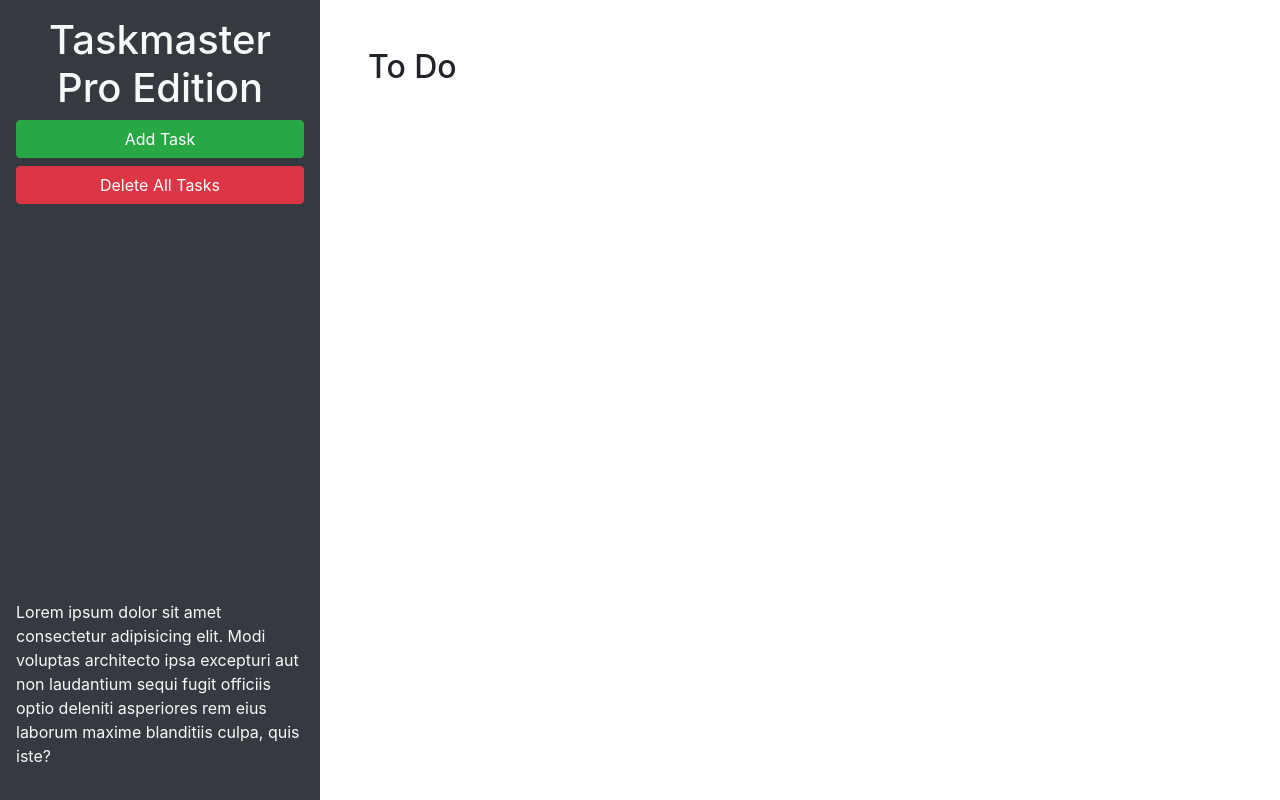
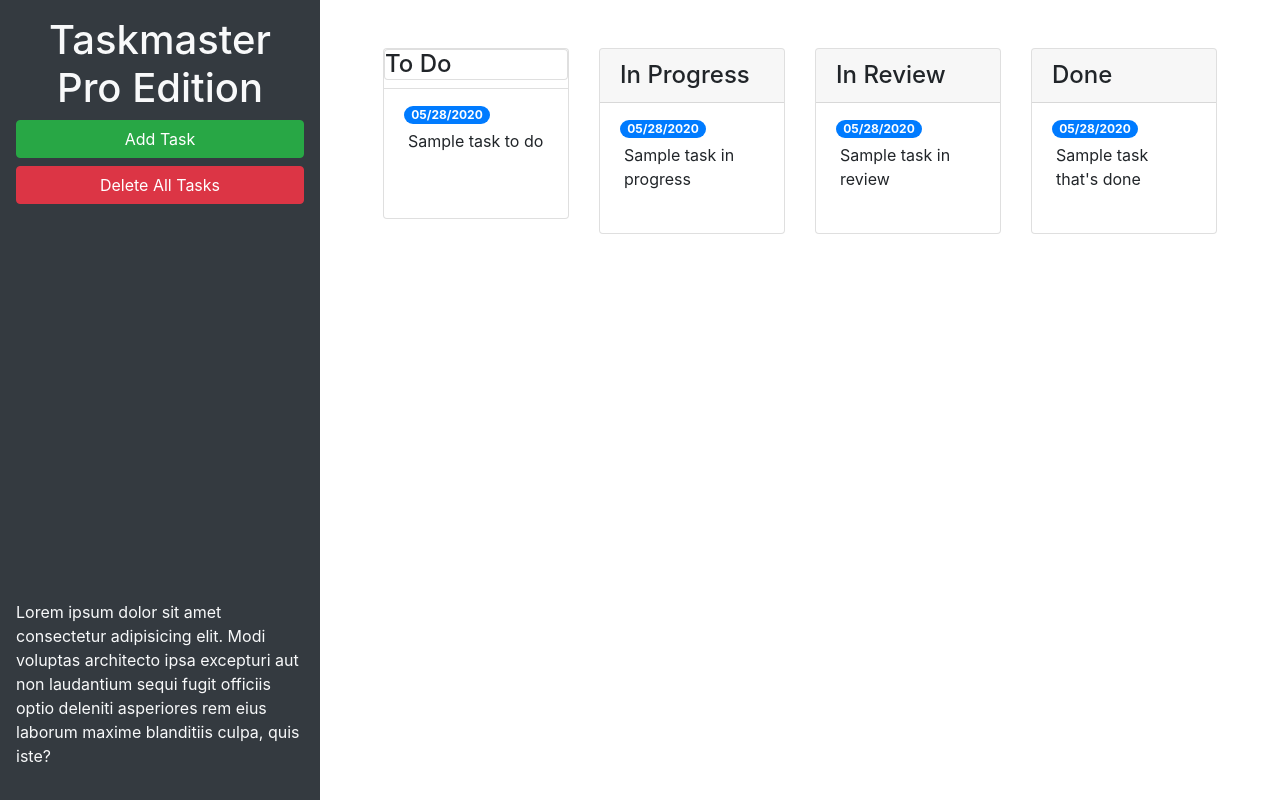
Before and after one commit to MicahPellum/Taskmaster-Pro, a plain HTML site: page taskmaster-starter/index.html in a window 1280 px wide. Drawn offline with nearby package versions, Linux system fonts and the light colour scheme.

Commit message:
bootstrap

```diff
--- a/taskmaster-starter/index.html
+++ b/taskmaster-starter/index.html
@@ -24,9 +24,68 @@
       </p>
     </header>
     <main class="col-12 col-lg-9">
-      <div class="m-5">
-        <h2>To Do</h2>
-        <ul id="list-toDo" class="list-group"> </ul>
+      <div class="m-5 row justify-content-around">
+        <!-- todo start -->
+        <div class="col-12 col-md-6 col-xl-3 mb-3">
+          <div class="card">
+          <h4 class="card header">
+            To Do
+          </h4>
+          <ul id="list-toDo" class="list-group list-group-flush">
+            <li class="list-group-item">
+              <span class="badge badge-primary badge-pill">05/28/2020</span>
+        <p class="m-1">Sample task to do</p>
+            </li>
+          </ul>
+        </div>
+      </div>
+        <!-- todo end -->
+        <!-- in progress start -->
+        <div class="col-12 col-md-6 col-xl-3 mb-3">
+          <div class="card">
+            <h4 class="card-header">
+              In Progress
+            </h4>
+          <ul id="list-inProgress" class="list-group list-group-flush">
+            <li class="list-group-item">
+              <span class="badge badge-primary badge-pill">05/28/2020</span>
+              <p class="m-1">Sample task in progress</p>
+            </li>
+          </ul>
+        </div>
+        </div>
+
+        <!-- in progress end -->
+        <!-- in review start -->
+        <div class="col-12 cold-md-6 col-xl-3 mb-3">
+          <div class="card">
+          <h4 class="card-header">
+            In Review
+          </h4>
+          <ul id="list-inReview" class="list-group list-group-flush">
+            <li class="list-group-item">
+              <span class="badge badge-primary badge-pill">05/28/2020</span>
+              <p class="m-1">Sample task in review</p>
+            </li>
+          </ul>
+        </div>
+        </div>
+        <!-- in review end -->
+        <!-- done start -->
+        <div class="col-12 col-md-6 col-xl-3 mb-3">
+          <div class="card">
+          <h4 class="card-header">
+            Done
+          </h4>
+          <ul id="list-done" class="list-group list-group-flush">
+            <li class="list-group-item">
+              <span class="badge badge-primary badge-pill">05/28/2020</span>
+              <p class="m-1">Sample task that's done</p>
+            </li>
+          </ul>
+        </div>
+      </div>
+        <!-- done end -->
       </div>
     </main>
   </div>
@@ -46,11 +105,11 @@
           <form>
             <div class="form-group">
               <label for="modalTaskDescription">Task description</label>
-              <textarea id="modalTaskDescription" rows="3"></textarea>
+              <textarea id="modalTaskDescription" rows="3" class="form-control"></textarea>
             </div>
             <div class="form-group">
               <label for="modalDueDate">Due date</label>
-              <input type="text" id="modalDueDate" placeholder="mm/dd/yyyy" autocomplete="off" />
+              <input type="text" class="form-control" id="modalDueDate" placeholder="mm/dd/yyyy" autocomplete="off" />
             </div>
           </form>
         </div>
```
